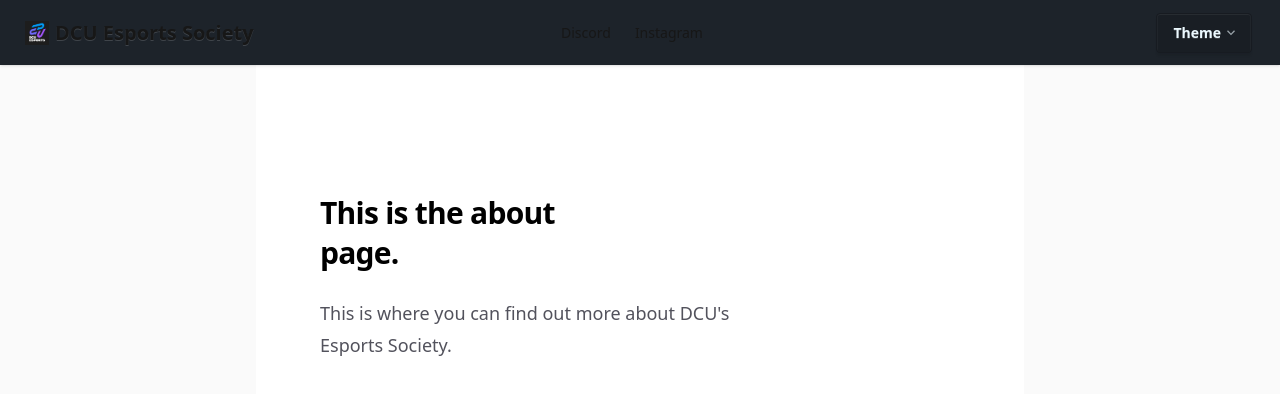
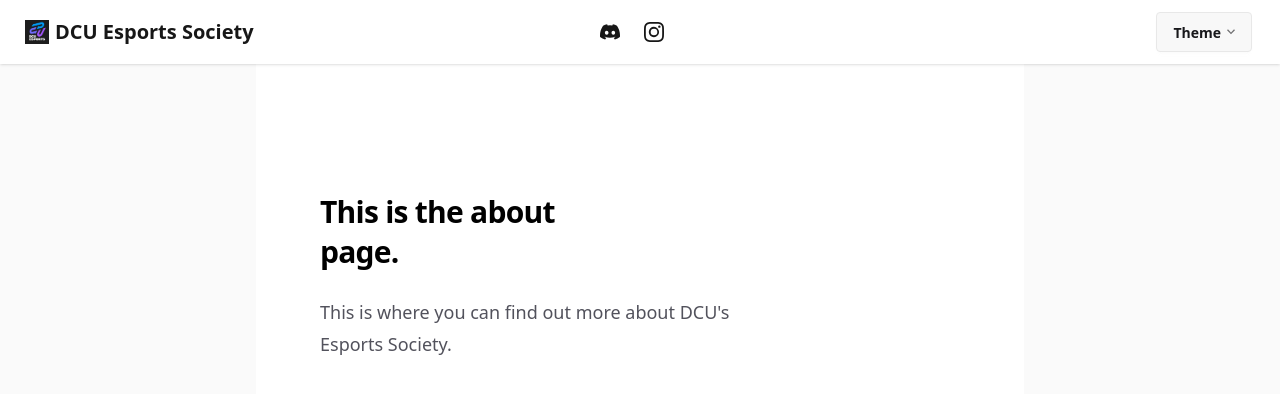
Before and after one commit to Arisamiga/esports-page, a Next.js app: page /about in a window 1280 px wide. Shown: the top 394 px of the page. Built offline with nearby package versions, Linux system fonts and the light colour scheme.

Commit message:
Add discord / instagram logos + fix themes

```diff
--- a/package.json
+++ b/package.json
@@ -13,6 +13,7 @@
   },
   "dependencies": {
     "next": "16.2.9",
+    "next-themes": "^0.4.6",
     "react": "19.2.4",
     "react-dom": "19.2.4",
     "yaml-loader": "^0.9.0"
--- a/src/app/layout.js
+++ b/src/app/layout.js
@@ -1,4 +1,5 @@
 import "./globals.css";
+import { ThemeProvider } from "next-themes";
 
 export const metadata = {
   title: "Esports",
@@ -7,8 +8,23 @@ export const metadata = {
 
 export default function RootLayout({ children }) {
   return (
-    <html lang="en" data-theme="dark" className="h-full antialiased">
-      <body className="min-h-full flex flex-col">{children}</body>
+    // Set suppressHydrationWarning here as required by next-themes
+    <html lang="en" suppressHydrationWarning className="h-full antialiased">
+      <body className="min-h-full flex flex-col">
+        <ThemeProvider
+          attribute="data-theme" // Tells next-themes to target data-theme="..."
+          defaultTheme="dark" // Your default fallback theme
+          value={{
+            default: "dark", // Maps your custom theme keys if needed
+            retro: "retro",
+            cyberpunk: "cyberpunk",
+            valentine: "valentine",
+            aqua: "aqua",
+          }}
+        >
+          {children}
+        </ThemeProvider>
+      </body>
     </html>
   );
 }
--- a/src/components/Navbar.js
+++ b/src/components/Navbar.js
@@ -34,6 +34,15 @@ export default function Navbar() {
                 target="_blank"
                 rel="noopener noreferrer"
               >
+                <svg
+                  xmlns="http://www.w3.org/2000/svg"
+                  width="20"
+                  height="20"
+                  fill="currentColor"
+                  viewBox="0 0 16 16"
+                >
+                  <path d="M13.545 2.907a13.2 13.2 0 0 0-3.257-1.011.05.05 0 0 0-.052.025c-.141.25-.297.577-.406.833a12.2 12.2 0 0 0-3.658 0 8 8 0 0 0-.412-.833.05.05 0 0 0-.052-.025c-1.125.194-2.22.534-3.257 1.011a.04.04 0 0 0-.021.018C.356 6.024-.213 9.047.066 12.032q.003.022.021.037a13.3 13.3 0 0 0 3.995 2.02.05.05 0 0 0 .056-.019q.463-.63.818-1.329a.05.05 0 0 0-.01-.059l-.018-.011a9 9 0 0 1-1.248-.595.05.05 0 0 1-.02-.066l.015-.019q.127-.095.248-.195a.05.05 0 0 1 .051-.007c2.619 1.196 5.454 1.196 8.041 0a.05.05 0 0 1 .053.007q.121.1.248.195a.05.05 0 0 1-.004.085 8 8 0 0 1-1.249.594.05.05 0 0 0-.03.03.05.05 0 0 0 .003.041c.24.465.515.909.817 1.329a.05.05 0 0 0 .056.019 13.2 13.2 0 0 0 4.001-2.02.05.05 0 0 0 .021-.037c.334-3.451-.559-6.449-2.366-9.106a.03.03 0 0 0-.02-.019m-8.198 7.307c-.789 0-1.438-.724-1.438-1.612s.637-1.613 1.438-1.613c.807 0 1.45.73 1.438 1.613 0 .888-.637 1.612-1.438 1.612m5.316 0c-.788 0-1.438-.724-1.438-1.612s.637-1.613 1.438-1.613c.807 0 1.451.73 1.438 1.613 0 .888-.631 1.612-1.438 1.612" />
+                </svg>{" "}
                 Discord
               </Link>
             </li>
@@ -43,6 +52,15 @@ export default function Navbar() {
                 target="_blank"
                 rel="noopener noreferrer"
               >
+                <svg
+                  xmlns="http://www.w3.org/2000/svg"
+                  width="20"
+                  height="20"
+                  fill="currentColor"
+                  viewBox="0 0 16 16"
+                >
+                  <path d="M8 0C5.829 0 5.556.01 4.703.048 3.85.088 3.269.222 2.76.42a3.9 3.9 0 0 0-1.417.923A3.9 3.9 0 0 0 .42 2.76C.222 3.268.087 3.85.048 4.7.01 5.555 0 5.827 0 8.001c0 2.172.01 2.444.048 3.297.04.852.174 1.433.372 1.942.205.526.478.972.923 1.417.444.445.89.719 1.416.923.51.198 1.09.333 1.942.372C5.555 15.99 5.827 16 8 16s2.444-.01 3.298-.048c.851-.04 1.434-.174 1.943-.372a3.9 3.9 0 0 0 1.416-.923c.445-.445.718-.891.923-1.417.197-.509.332-1.09.372-1.942C15.99 10.445 16 10.173 16 8s-.01-2.445-.048-3.299c-.04-.851-.175-1.433-.372-1.941a3.9 3.9 0 0 0-.923-1.417A3.9 3.9 0 0 0 13.24.42c-.51-.198-1.092-.333-1.943-.372C10.443.01 10.172 0 7.998 0zm-.717 1.442h.718c2.136 0 2.389.007 3.232.046.78.035 1.204.166 1.486.275.373.145.64.319.92.599s.453.546.598.92c.11.281.24.705.275 1.485.039.843.047 1.096.047 3.231s-.008 2.389-.047 3.232c-.035.78-.166 1.203-.275 1.485a2.5 2.5 0 0 1-.599.919c-.28.28-.546.453-.92.598-.28.11-.704.24-1.485.276-.843.038-1.096.047-3.232.047s-2.39-.009-3.233-.047c-.78-.036-1.203-.166-1.485-.276a2.5 2.5 0 0 1-.92-.598 2.5 2.5 0 0 1-.6-.92c-.109-.281-.24-.705-.275-1.485-.038-.843-.046-1.096-.046-3.233s.008-2.388.046-3.231c.036-.78.166-1.204.276-1.486.145-.373.319-.64.599-.92s.546-.453.92-.598c.282-.11.705-.24 1.485-.276.738-.034 1.024-.044 2.515-.045zm4.988 1.328a.96.96 0 1 0 0 1.92.96.96 0 0 0 0-1.92m-4.27 1.122a4.109 4.109 0 1 0 0 8.217 4.109 4.109 0 0 0 0-8.217m0 1.441a2.667 2.667 0 1 1 0 5.334 2.667 2.667 0 0 1 0-5.334" />
+                </svg>
                 Instagram
               </Link>
             </li>
@@ -67,7 +85,15 @@ export default function Navbar() {
               target="_blank"
               rel="noopener noreferrer"
             >
-              Discord
+              <svg
+                xmlns="http://www.w3.org/2000/svg"
+                width="20"
+                height="20"
+                fill="currentColor"
+                viewBox="0 0 16 16"
+              >
+                <path d="M13.545 2.907a13.2 13.2 0 0 0-3.257-1.011.05.05 0 0 0-.052.025c-.141.25-.297.577-.406.833a12.2 12.2 0 0 0-3.658 0 8 8 0 0 0-.412-.833.05.05 0 0 0-.052-.025c-1.125.194-2.22.534-3.257 1.011a.04.04 0 0 0-.021.018C.356 6.024-.213 9.047.066 12.032q.003.022.021.037a13.3 13.3 0 0 0 3.995 2.02.05.05 0 0 0 .056-.019q.463-.63.818-1.329a.05.05 0 0 0-.01-.059l-.018-.011a9 9 0 0 1-1.248-.595.05.05 0 0 1-.02-.066l.015-.019q.127-.095.248-.195a.05.05 0 0 1 .051-.007c2.619 1.196 5.454 1.196 8.041 0a.05.05 0 0 1 .053.007q.121.1.248.195a.05.05 0 0 1-.004.085 8 8 0 0 1-1.249.594.05.05 0 0 0-.03.03.05.05 0 0 0 .003.041c.24.465.515.909.817 1.329a.05.05 0 0 0 .056.019 13.2 13.2 0 0 0 4.001-2.02.05.05 0 0 0 .021-.037c.334-3.451-.559-6.449-2.366-9.106a.03.03 0 0 0-.02-.019m-8.198 7.307c-.789 0-1.438-.724-1.438-1.612s.637-1.613 1.438-1.613c.807 0 1.45.73 1.438 1.613 0 .888-.637 1.612-1.438 1.612m5.316 0c-.788 0-1.438-.724-1.438-1.612s.637-1.613 1.438-1.613c.807 0 1.451.73 1.438 1.613 0 .888-.631 1.612-1.438 1.612" />
+              </svg>
             </Link>
           </li>
           <li>
@@ -76,7 +102,15 @@ export default function Navbar() {
               target="_blank"
               rel="noopener noreferrer"
             >
-              Instagram
+              <svg
+                xmlns="http://www.w3.org/2000/svg"
+                width="20"
+                height="20"
+                fill="currentColor"
+                viewBox="0 0 16 16"
+              >
+                <path d="M8 0C5.829 0 5.556.01 4.703.048 3.85.088 3.269.222 2.76.42a3.9 3.9 0 0 0-1.417.923A3.9 3.9 0 0 0 .42 2.76C.222 3.268.087 3.85.048 4.7.01 5.555 0 5.827 0 8.001c0 2.172.01 2.444.048 3.297.04.852.174 1.433.372 1.942.205.526.478.972.923 1.417.444.445.89.719 1.416.923.51.198 1.09.333 1.942.372C5.555 15.99 5.827 16 8 16s2.444-.01 3.298-.048c.851-.04 1.434-.174 1.943-.372a3.9 3.9 0 0 0 1.416-.923c.445-.445.718-.891.923-1.417.197-.509.332-1.09.372-1.942C15.99 10.445 16 10.173 16 8s-.01-2.445-.048-3.299c-.04-.851-.175-1.433-.372-1.941a3.9 3.9 0 0 0-.923-1.417A3.9 3.9 0 0 0 13.24.42c-.51-.198-1.092-.333-1.943-.372C10.443.01 10.172 0 7.998 0zm-.717 1.442h.718c2.136 0 2.389.007 3.232.046.78.035 1.204.166 1.486.275.373.145.64.319.92.599s.453.546.598.92c.11.281.24.705.275 1.485.039.843.047 1.096.047 3.231s-.008 2.389-.047 3.232c-.035.78-.166 1.203-.275 1.485a2.5 2.5 0 0 1-.599.919c-.28.28-.546.453-.92.598-.28.11-.704.24-1.485.276-.843.038-1.096.047-3.232.047s-2.39-.009-3.233-.047c-.78-.036-1.203-.166-1.485-.276a2.5 2.5 0 0 1-.92-.598 2.5 2.5 0 0 1-.6-.92c-.109-.281-.24-.705-.275-1.485-.038-.843-.046-1.096-.046-3.233s.008-2.388.046-3.231c.036-.78.166-1.204.276-1.486.145-.373.319-.64.599-.92s.546-.453.92-.598c.282-.11.705-.24 1.485-.276.738-.034 1.024-.044 2.515-.045zm4.988 1.328a.96.96 0 1 0 0 1.92.96.96 0 0 0 0-1.92m-4.27 1.122a4.109 4.109 0 1 0 0 8.217 4.109 4.109 0 0 0 0-8.217m0 1.441a2.667 2.667 0 1 1 0 5.334 2.667 2.667 0 0 1 0-5.334" />
+              </svg>
             </Link>
           </li>
         </ul>
--- a/src/components/committee.js
+++ b/src/components/committee.js
@@ -1,7 +1,6 @@
 import site from "../data/site.yaml";
 import Image from "@/components/image";
 
-console.log(site.committee);
 export default function Committee() {
   return (
     <div className="relative w-full max-w-7xl mx-auto px-6 py-4">
@@ -9,7 +8,7 @@ export default function Committee() {
         {site.committee.map((member, index) => (
           <div
             key={index}
-            className="carousel-item w-full sm:w-[calc(50%-12px)] lg:w-[calc(33.333%-16px)] xl:w-[calc(25%-18px)]"
+            className="carousel-item shrink-0 flex flex-col items-center gap-4 w-fit"
           >
             <div className="card w-full bg-base-200 shadow-sm border border-base-300">
               <figure className="px-6 pt-6">
--- a/src/components/themePicker.js
+++ b/src/components/themePicker.js
@@ -1,4 +1,39 @@
+"use client";
+
+import { useEffect, useState } from "react";
+import { useTheme } from "next-themes";
+
 export default function ThemePicker() {
+  const { theme, setTheme } = useTheme();
+  const [mounted, setMounted] = useState(false);
+
+  useEffect(() => {
+    const handle = requestAnimationFrame(() => {
+      setMounted(true);
+    });
+
+    return () => cancelAnimationFrame(handle);
+  }, []);
+
+  if (!mounted) {
+    return (
+      <div className="dropdown">
+        <div className="btn m-1 opacity-50" id="theme-dropdown">
+          Theme
+          <svg
+            width="12px"
+            height="12px"
+            className="inline-block h-2 w-2 fill-current opacity-60"
+            xmlns="http://w3.org"
+            viewBox="0 0 2048 2048"
+          >
+            <path d="M1799 349l242 241-1017 1017L7 590l242-241 775 775 775-775z"></path>
+          </svg>
+        </div>
+      </div>
+    );
+  }
+
   return (
     <div className="dropdown">
       <div tabIndex={0} role="button" className="btn m-1" id="theme-dropdown">
@@ -7,61 +42,35 @@ export default function ThemePicker() {
           width="12px"
           height="12px"
           className="inline-block h-2 w-2 fill-current opacity-60"
-          xmlns="http://www.w3.org/2000/svg"
+          xmlns="http://w3.org"
           viewBox="0 0 2048 2048"
         >
           <path d="M1799 349l242 241-1017 1017L7 590l242-241 775 775 775-775z"></path>
         </svg>
       </div>
       <ul
-        tabIndex="-1"
+        tabIndex={-1}
         className="dropdown-content bg-base-300 rounded-box z-1 w-fit p-2 shadow-2xl"
       >
-        <li>
+        {[
+          { label: "Default", value: "default" },
+          { label: "Retro", value: "retro" },
+          { label: "Cyberpunk", value: "cyberpunk" },
+          { label: "Valentine", value: "valentine" },
+          { label: "Aqua", value: "aqua" },
+        ].map((t) => (
+          <li key={t.value}>
             <input
               type="radio"
               name="theme-dropdown"
               className="theme-controller w-full btn btn-sm btn-block btn-ghost justify-start"
-            aria-label="Default"
-            value="default"
+              aria-label={t.label}
+              value={t.value}
+              checked={theme === t.value}
+              onChange={(e) => setTheme(e.target.value)}
             />
           </li>
-        <li>
-          <input
-            type="radio"
-            name="theme-dropdown"
-            className="theme-controller w-full btn btn-sm btn-block btn-ghost justify-start"
-            aria-label="Retro"
-            value="retro"
-          />
-        </li>
-        <li>
-          <input
-            type="radio"
-            name="theme-dropdown"
-            className="theme-controller w-full btn btn-sm btn-block btn-ghost justify-start"
-            aria-label="Cyberpunk"
-            value="cyberpunk"
-          />
-        </li>
-        <li>
-          <input
-            type="radio"
-            name="theme-dropdown"
-            className="theme-controller w-full btn btn-sm btn-block btn-ghost justify-start"
-            aria-label="Valentine"
-            value="valentine"
-          />
-        </li>
-        <li>
-          <input
-            type="radio"
-            name="theme-dropdown"
-            className="theme-controller w-full btn btn-sm btn-block btn-ghost justify-start"
-            aria-label="Aqua"
-            value="aqua"
-          />
-        </li>
+        ))}
       </ul>
     </div>
   );
```
Also changed, not shown: 1 other file (tests, documents, lock files or other folders). Lines whose indentation alone changed are shown as unchanged.
